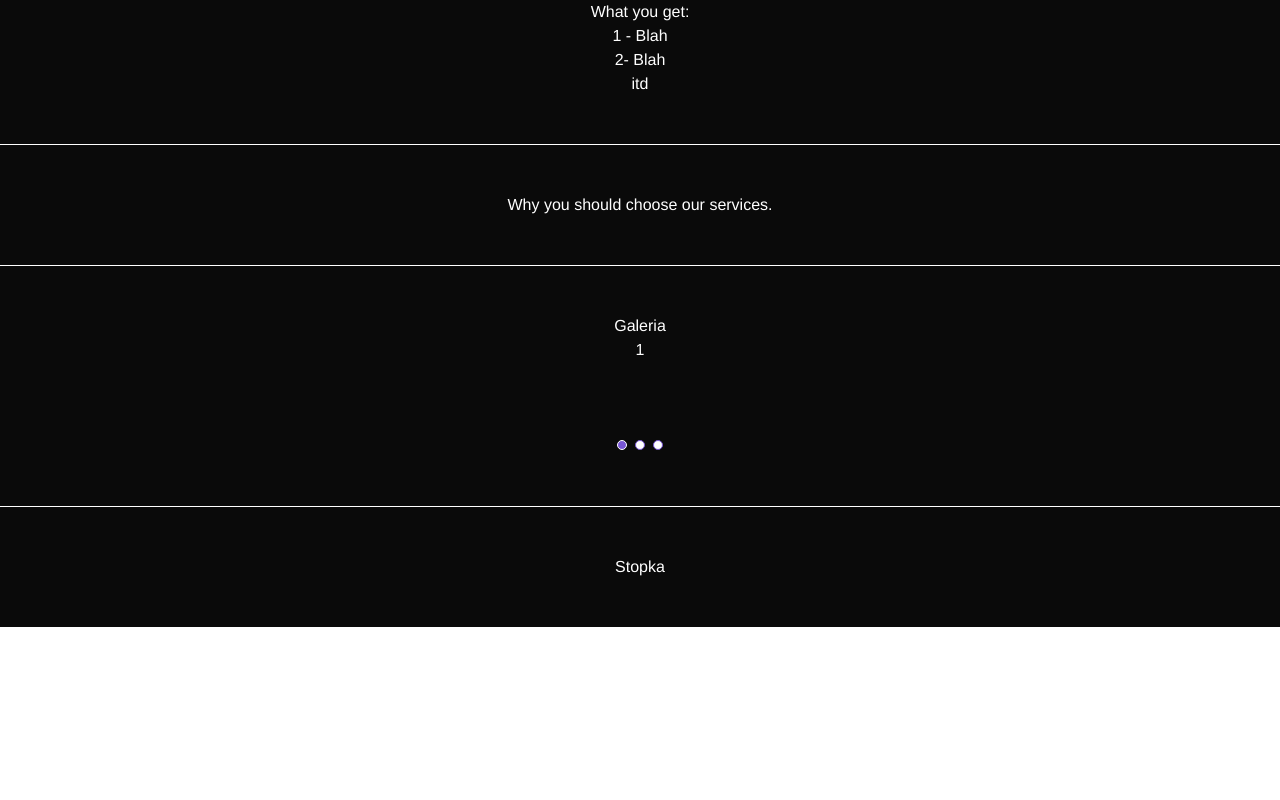
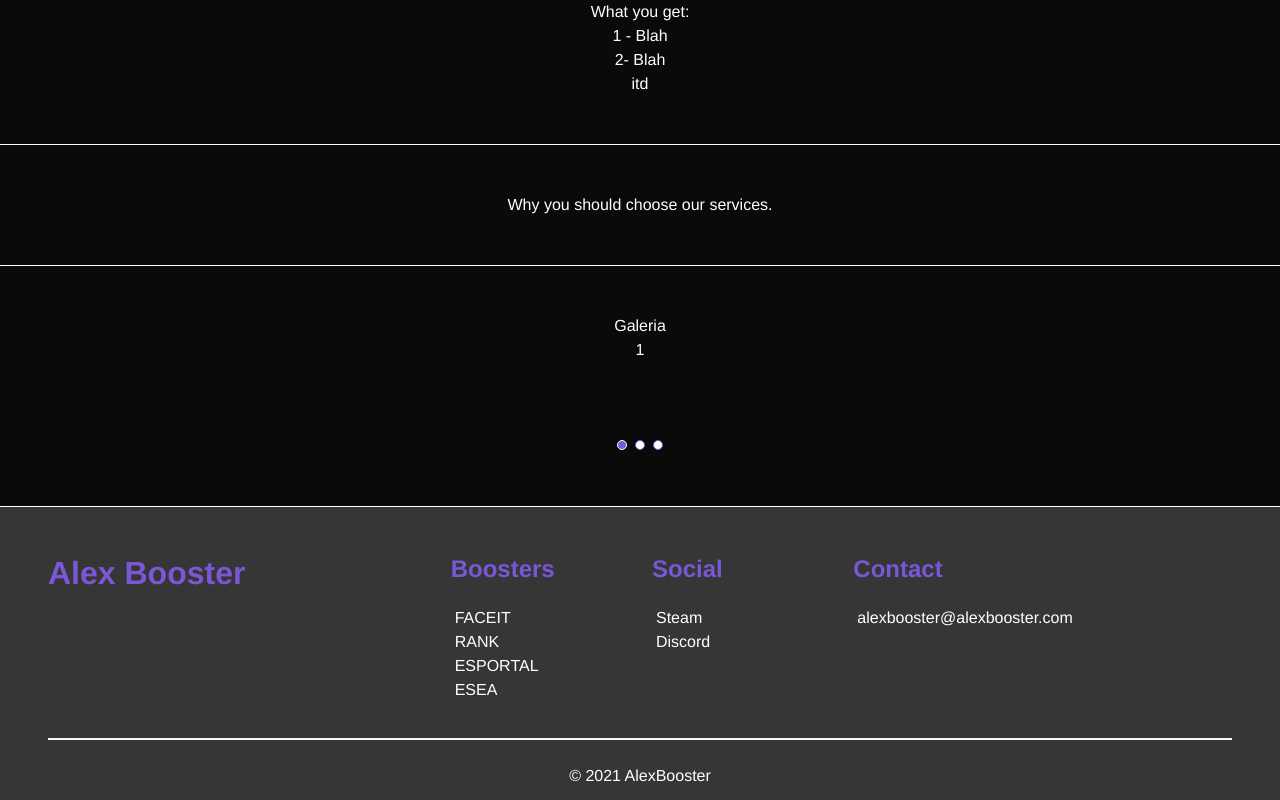
Before and after one commit to gtpolak/Abes, a Vue app: page / in a window 1280 px wide. Shown: the part 247-1047 px from the top of the page. Before the commit the page ends 874 px from the top, so only its background shows below. Built offline with nearby package versions, Linux system fonts and the light colour scheme.

Commit message:
MainFooter, minor changes

```diff
--- a/src/components/CheckoutForm.vue
+++ b/src/components/CheckoutForm.vue
@@ -1,7 +1,7 @@
 <template>
   <div class="card has-text-left">
-    <div class="card-header">
-      <div class="card-header-title">Checkout</div>
+    <div class="card-header has-background-primary">
+      <div class="card-header-title has-text-white">Checkout</div>
     </div>
     <div class="card-content">
       <b-field label="Contact method">
--- a/src/components/FACEITEloForm.vue
+++ b/src/components/FACEITEloForm.vue
@@ -6,7 +6,6 @@
           <b-radio-button
             v-model="soloDuoType"
             native-value="solo"
-            size="is-medium"
             @input="onTypeSelectChange"
             expanded
           >
@@ -16,7 +15,6 @@
           <b-radio-button
             v-model="soloDuoType"
             native-value="duo"
-            size="is-medium"
             @input="onTypeSelectChange"
             expanded
           >
--- a/src/components/FACEITLevelForm.vue
+++ b/src/components/FACEITLevelForm.vue
@@ -37,7 +37,7 @@
     <!-- Level selection form  -->
     <div class="columns mt-3 py-3">
       <div class="column is-9">
-        <div class="columns is-multiline">
+        <div class="columns is-multiline is-vcentered">
           <div class="column is-3 is-offset-3 has-text-left">
             Current Level:
           </div>
--- a/src/components/FACEITTestGame.vue
+++ b/src/components/FACEITTestGame.vue
@@ -1,29 +1,27 @@
 <template>
   <div class="container mt-5">
-    <div class="columns">
-      <div class="column is-6 is-offset-3">
+    <div class="columns is-vcentered">
+      <div class="column is-4 is-offset-4">
         <b-field position="is-centered">
           <b-radio-button
             v-model="soloDuoType"
-            native-value="solo"
-            size="is-medium"
-            @input="calculateCost"
-            expanded
-          >
-            <b-icon icon="account"></b-icon>
-            Solo
-          </b-radio-button>
-          <b-radio-button
-            v-model="soloDuoType"
             native-value="duo"
-            size="is-medium"
-            @input="calculateCost"
             expanded
           >
             <b-icon icon="account-multiple"></b-icon>
             Duo
           </b-radio-button>
         </b-field>
+      </div>
+      <div class="column is-1">
+        <b-tooltip position="is-right" multilined>
+          <b-icon icon="information"></b-icon>
+          <template v-slot:content>
+            <div>
+              Only duo test games available.
+            </div>
+          </template>
+        </b-tooltip>
       </div>
     </div>
     <div class="columns mt-3 is-multiline">
@@ -55,23 +53,9 @@ export default {
   data() {
     return {
         isCheckoutModalVisible: false,
-      soloDuoType: "",
-      totalCost: 0
+      soloDuoType: "duo",
+      totalCost: 6
     };
-  },
-
-  methods: {
-      calculateCost() {
-          if (this.soloDuoType === "solo") {
-              this.totalCost = 4
-          }
-          else if (this.soloDuoType === "duo") {
-              this.totalCost = 6
-          }
-          else {
-              this.totalCost = 0
-          }
-      }
   }
 };
 </script>
--- /dev/null
+++ b/src/components/MainFooter.vue
@@ -0,0 +1,55 @@
+<template>
+    <footer class="section pb-0 has-background-grey-darker">
+        <div class="columns">
+            <div class="column is-4 has-text-white has-text-left">
+                <div class="block">
+                    <h2 class="title is-3 has-text-primary">
+                        Alex Booster
+                    </h2>
+                </div>
+                <div></div>
+            </div>
+            <div class="column is-2 has-text-left has-text-white">
+                <div class="block">
+                    <h3 class="title is-4 has-text-primary">Boosters</h3>
+                </div>
+                <div class="pl-1 has-text-left">
+                    <ul style="list-style-type: none">
+                        <li>FACEIT</li>
+                        <li>RANK</li>
+                        <li>ESPORTAL</li>
+                        <li>ESEA</li>
+                    </ul>
+                </div>
+            </div>
+            <div class="column is-2 has-text-left has-text-white">
+                <div class="block">
+                    <h3 class="title is-4 has-text-primary">Social</h3>
+                </div>
+                <div class="pl-1 has-text-left">
+                    <ul style="list-style-type: none">
+                        <li>Steam</li>
+                        <li>Discord</li>
+                    </ul>
+                </div>
+            </div>
+            <div class="column is-2 has-text-left has-text-white">
+                <div class="block">
+                    <h3 class="title is-4 has-text-primary">Contact</h3>
+                </div>
+                <div class="pl-1">
+                    alexbooster@alexbooster.com
+                </div>
+            </div>
+        </div>
+        <div class="columns">
+
+        </div>
+        <hr>
+        <div class="columns has-text-white">
+            <div class="column is-12">
+                &copy; 2021 AlexBooster
+            </div>
+        </div>
+    </footer>
+</template>
--- a/src/views/FACEIT.vue
+++ b/src/views/FACEIT.vue
@@ -10,7 +10,7 @@
       <div class="container">
         <div class="columns">
           <div class="column is-offset-1 is-10">
-            <b-tabs type="is-toggle" position="is-centered" expanded>
+            <b-tabs type="is-boxed" position="is-centered" expanded>
               <b-tab-item label="FACEIT Level Boost">
                 <faceit-level-form></faceit-level-form>
               </b-tab-item>
@@ -25,21 +25,26 @@
         </div>
       </div>
     </section>
+    <section>
+      <main-footer></main-footer>
+    </section>
   </div>
 </template>
 
 <script>
 import MainNavbar from "@/components/MainNavbar";
+import MainFooter from "@/components/MainFooter";
 import FACEITLevelForm from "@/components/FACEITLevelForm";
 import FACEITEloForm from "@/components/FACEITEloForm";
 import FACEITTestGame from "@/components/FACEITTestGame";
 
 export default {
   components: {
-    MainNavbar,
+    "main-navbar": MainNavbar,
     "faceit-level-form": FACEITLevelForm,
     "faceit-elo-form": FACEITEloForm,
-    "faceit-test-game": FACEITTestGame
+    "faceit-test-game": FACEITTestGame,
+    "main-footer": MainFooter
   },
 };
 </script>
--- a/src/views/Home.vue
+++ b/src/views/Home.vue
@@ -23,20 +23,20 @@
                 </b-carousel-item>
             </b-carousel>
         </section>
-        <section class="section has-text-white has-background-black has-border-top-white">
-            <footer>
-                Stopka
-            </footer>
+        <section class="has-border-top-white">
+            <main-footer></main-footer>
         </section>
     </div>
 </template>
 
 <script>
 import MainNavbar from '@/components/MainNavbar'
+import MainFooter from "@/components/MainFooter";
 
 export default {
     components: {
-        MainNavbar
+        MainNavbar,
+        MainFooter
     },
 
     data() {
```
